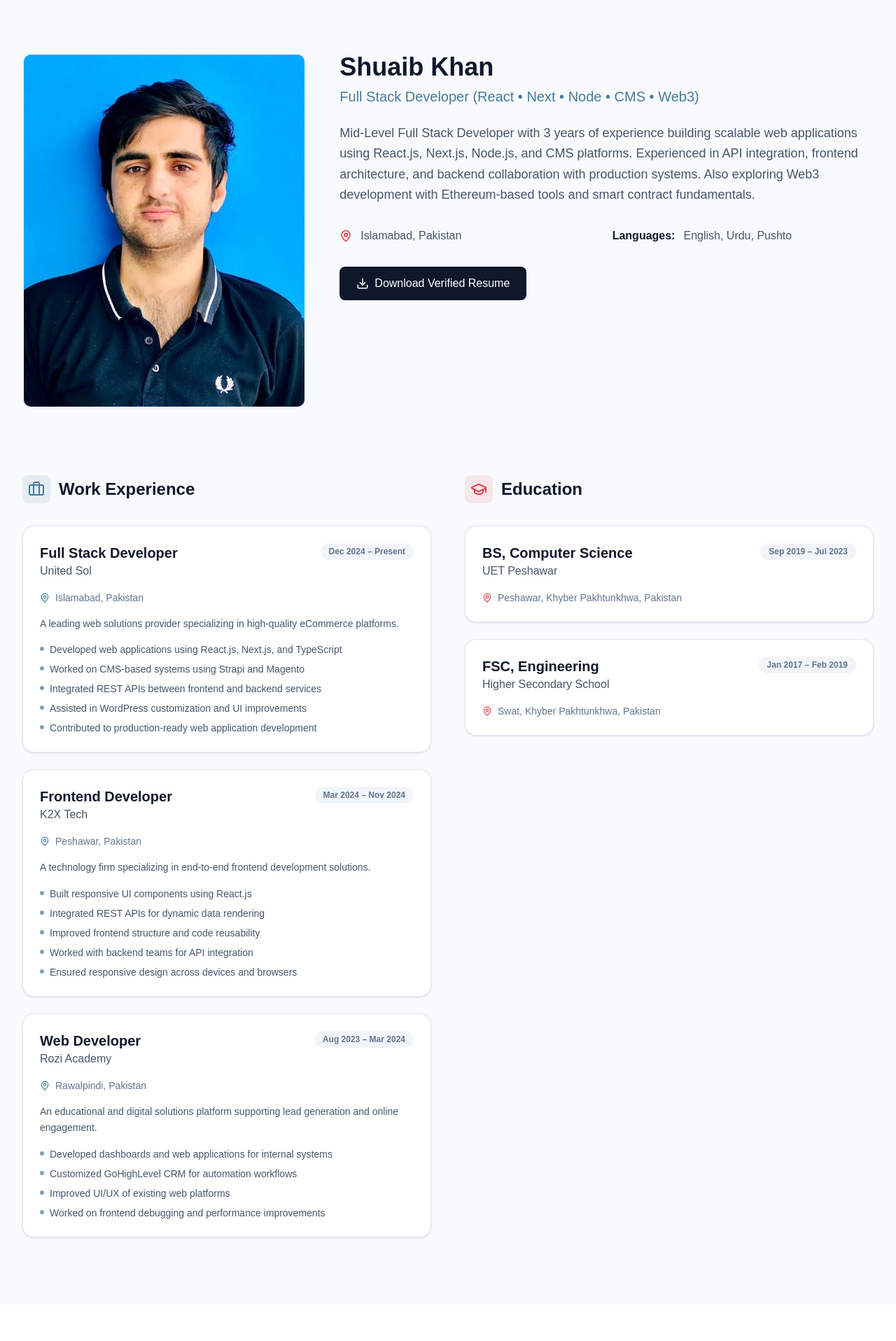
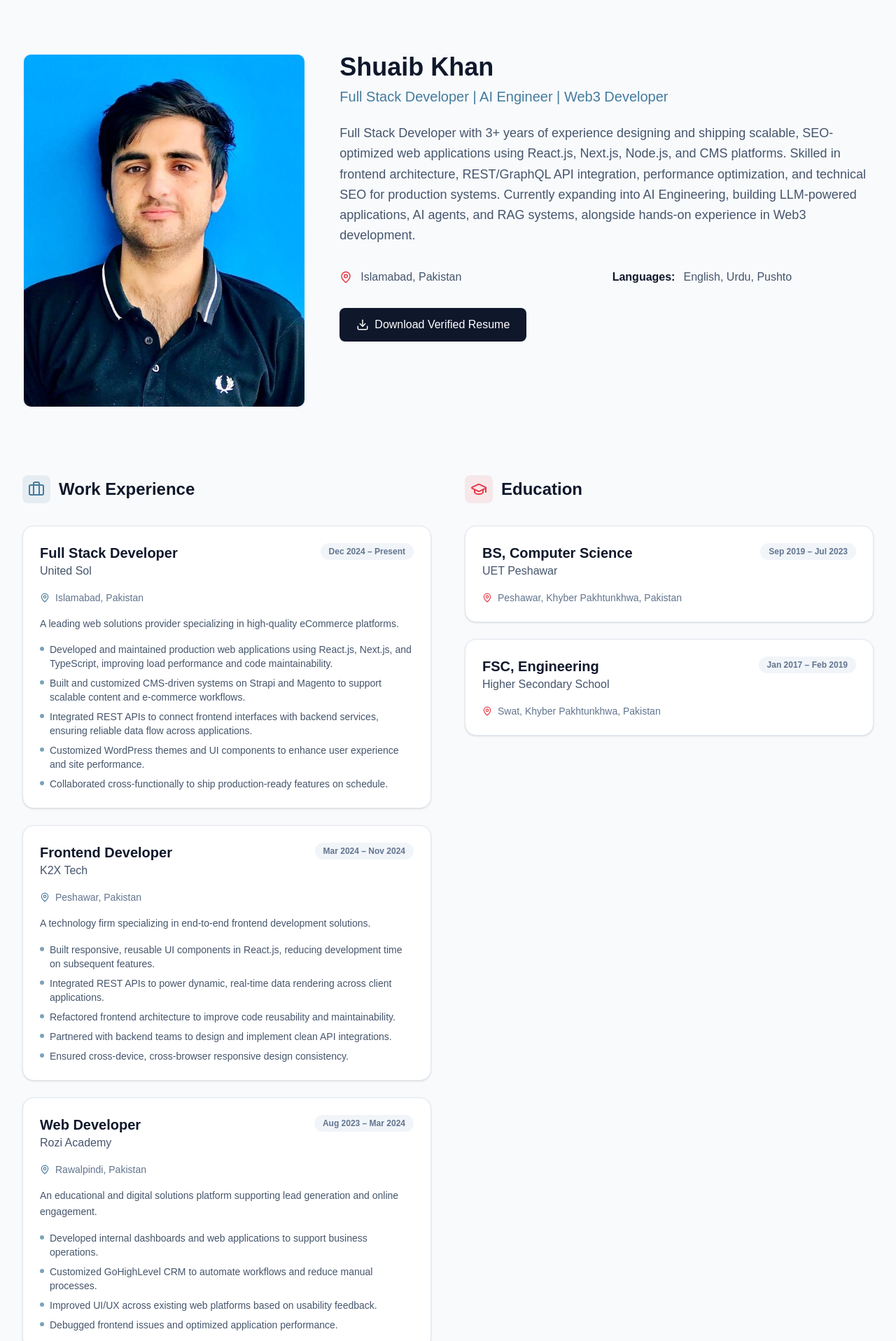
Before and after one commit to shuaibkhandev/shuaib_portfolio, a Next.js app: page / in a window 1280 px wide. Shown: the part 740-2656 px from the top of the page at 70% size. Built offline with nearby package versions, Linux system fonts and the light colour scheme.

Commit message:
updated content of site

```diff
--- a/src/components/About.tsx
+++ b/src/components/About.tsx
@@ -11,11 +11,11 @@ const experience = [
     location: "Islamabad, Pakistan",
     description: "A leading web solutions provider specializing in high-quality eCommerce platforms.",
     responsibilities: [
-      "Developed web applications using React.js, Next.js, and TypeScript",
-      "Worked on CMS-based systems using Strapi and Magento",
-      "Integrated REST APIs between frontend and backend services",
-      "Assisted in WordPress customization and UI improvements",
-      "Contributed to production-ready web application development"
+      "Developed and maintained production web applications using React.js, Next.js, and TypeScript, improving load performance and code maintainability.",
+      "Built and customized CMS-driven systems on Strapi and Magento to support scalable content and e-commerce workflows.",
+      "Integrated REST APIs to connect frontend interfaces with backend services, ensuring reliable data flow across applications.",
+      "Customized WordPress themes and UI components to enhance user experience and site performance.",
+      "Collaborated cross-functionally to ship production-ready features on schedule."
     ]
   },
   {
@@ -25,11 +25,11 @@ const experience = [
     location: "Peshawar, Pakistan",
     description: "A technology firm specializing in end-to-end frontend development solutions.",
     responsibilities: [
-      "Built responsive UI components using React.js",
-      "Integrated REST APIs for dynamic data rendering",
-      "Improved frontend structure and code reusability",
-      "Worked with backend teams for API integration",
-      "Ensured responsive design across devices and browsers"
+      "Built responsive, reusable UI components in React.js, reducing development time on subsequent features.",
+      "Integrated REST APIs to power dynamic, real-time data rendering across client applications.",
+      "Refactored frontend architecture to improve code reusability and maintainability.",
+      "Partnered with backend teams to design and implement clean API integrations.",
+      "Ensured cross-device, cross-browser responsive design consistency."
     ]
   },
   {
@@ -39,10 +39,10 @@ const experience = [
     location: "Rawalpindi, Pakistan",
     description: "An educational and digital solutions platform supporting lead generation and online engagement.",
     responsibilities: [
-      "Developed dashboards and web applications for internal systems",
-      "Customized GoHighLevel CRM for automation workflows",
-      "Improved UI/UX of existing web platforms",
-      "Worked on frontend debugging and performance improvements"
+      "Developed internal dashboards and web applications to support business operations.",
+      "Customized GoHighLevel CRM to automate workflows and reduce manual processes.",
+      "Improved UI/UX across existing web platforms based on usability feedback.",
+      "Debugged frontend issues and optimized application performance."
     ]
   }
 ];
@@ -89,10 +89,10 @@ export default function About() {
               viewport={{ once: true }}
             >
               <h2 className="text-4xl font-bold text-slate-900 dark:text-white mb-2">Shuaib Khan</h2>
-              <h3 className="text-xl text-brand-blue font-medium mb-6">Full Stack Developer (React • Next • Node • CMS • Web3)</h3>
+              <h3 className="text-xl text-brand-blue font-medium mb-6">Full Stack Developer | AI Engineer | Web3 Developer</h3>
 
               <p className="text-lg text-slate-600 dark:text-slate-400 leading-relaxed mb-8">
-                Mid-Level Full Stack Developer with 3 years of experience building scalable web applications using React.js, Next.js, Node.js, and CMS platforms. Experienced in API integration, frontend architecture, and backend collaboration with production systems. Also exploring Web3 development with Ethereum-based tools and smart contract fundamentals.
+                Full Stack Developer with 3+ years of experience designing and shipping scalable, SEO-optimized web applications using React.js, Next.js, Node.js, and CMS platforms. Skilled in frontend architecture, REST/GraphQL API integration, performance optimization, and technical SEO for production systems. Currently expanding into AI Engineering, building LLM-powered applications, AI agents, and RAG systems, alongside hands-on experience in Web3 development.
               </p>
 
               <div className="grid grid-cols-1 sm:grid-cols-2 gap-4 mb-8">
--- a/src/components/Hero.tsx
+++ b/src/components/Hero.tsx
@@ -46,7 +46,7 @@ export default function Hero() {
           transition={{ duration: 0.5, delay: 0.2 }}
           className="text-lg md:text-xl text-slate-600 dark:text-slate-400 max-w-2xl mx-auto mb-10 leading-relaxed"
         >
-          I am Shuaib Khan, a Mid-Level Full Stack Developer with 3 years of experience building scalable web applications using React.js, Next.js, Node.js, and CMS platforms.
+          I am Shuaib Khan, a Full Stack Developer with 3+ years of experience building scalable web applications. Currently expanding into AI Engineering, building LLM-powered applications and AI agents, alongside hands-on experience in Web3 development.
         </motion.p>
 
         <motion.div
--- a/src/components/Skills.tsx
+++ b/src/components/Skills.tsx
@@ -1,7 +1,7 @@
 "use client";
 
 import { motion } from "framer-motion";
-import { Code2, Server, Database, Layers, GitBranch, Cpu, Terminal, Blocks, Globe } from "lucide-react";
+import { Code2, Server, Database, Layers, GitBranch, Cpu, Terminal, Blocks, Globe, BarChart } from "lucide-react";
 
 export default function Skills() {
   const categories = [
@@ -30,10 +30,22 @@ export default function Skills() {
       color: "text-brand-black dark:text-slate-400",
     },
     {
+      title: "AI Engineering",
+      skills: ["LLM Applications", "Prompt Engineering", "AI Agents", "RAG Pipelines", "OpenAI/Anthropic", "LangChain", "Vector DBs"],
+      icon: <Cpu className="w-6 h-6" />,
+      color: "text-brand-blue",
+    },
+    {
       title: "Web3 & Blockchain",
-      skills: ["Ethereum", "Web3.js", "Ethers.js", "Truffle", "Hardhat", "Remix IDE", "MetaMask", "Smart Contracts", "Smart Contract Deployment"],
+      skills: ["Solidity", "Ethereum", "Web3.js", "Ethers.js", "Truffle", "Hardhat", "Remix IDE", "MetaMask", "Smart Contracts"],
       icon: <Blocks className="w-6 h-6" />,
       color: "text-brand-blue",
+    },
+    {
+      title: "SEO & Performance",
+      skills: ["On-Page & Technical SEO", "Metadata Optimization", "Structured Data (JSON-LD)", "Core Web Vitals", "SSR/SSG/ISR"],
+      icon: <BarChart className="w-6 h-6" />,
+      color: "text-brand-yellow",
     },
     {
       title: "Tools & Platforms",
```
